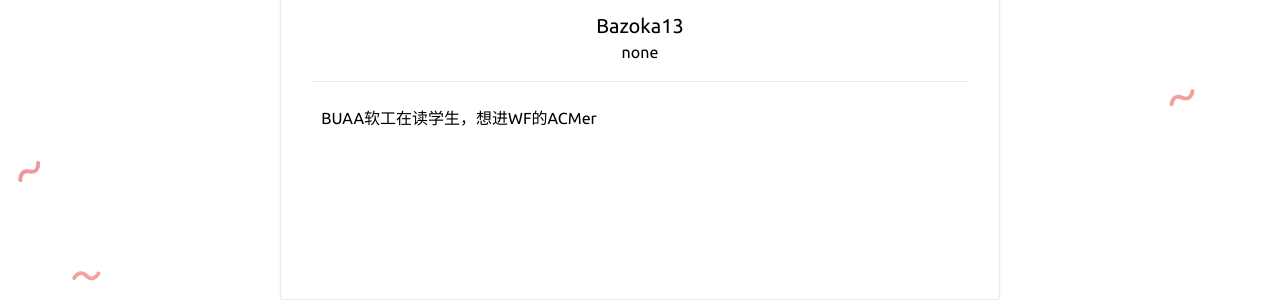
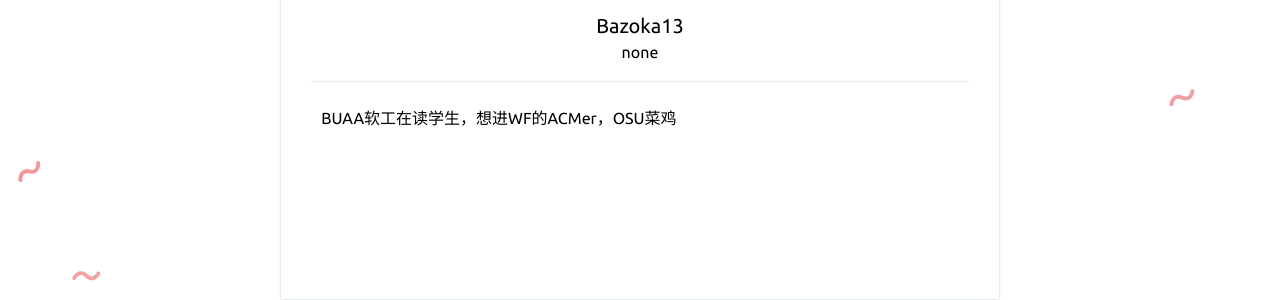
Before and after one commit to Bazoka13/Bazoka13.github.io, a Jekyll site: the page built from about.html, in a window 1280 px wide. Shown: the part 551-851 px from the top of the page. Built offline with Jekyll 4.4.1, drawn with Linux system fonts in a browser that asks for light colours; comment, search, counter and statistics services are not loaded.

Commit message:
Update _config.yml

```diff
--- a/_config.yml
+++ b/_config.yml
@@ -19,7 +19,7 @@
 webtitle: 'Bazoka13的博客'
 bio: 'none'
 about: true
-aboutyou: 'BUAA软工在读学生，想进WF的ACMer'
+aboutyou: 'BUAA软工在读学生，想进WF的ACMer，OSU菜鸡'
 portraits: '/assets/profile.jpg' # your portraits image file path
 
 # SNS
```
